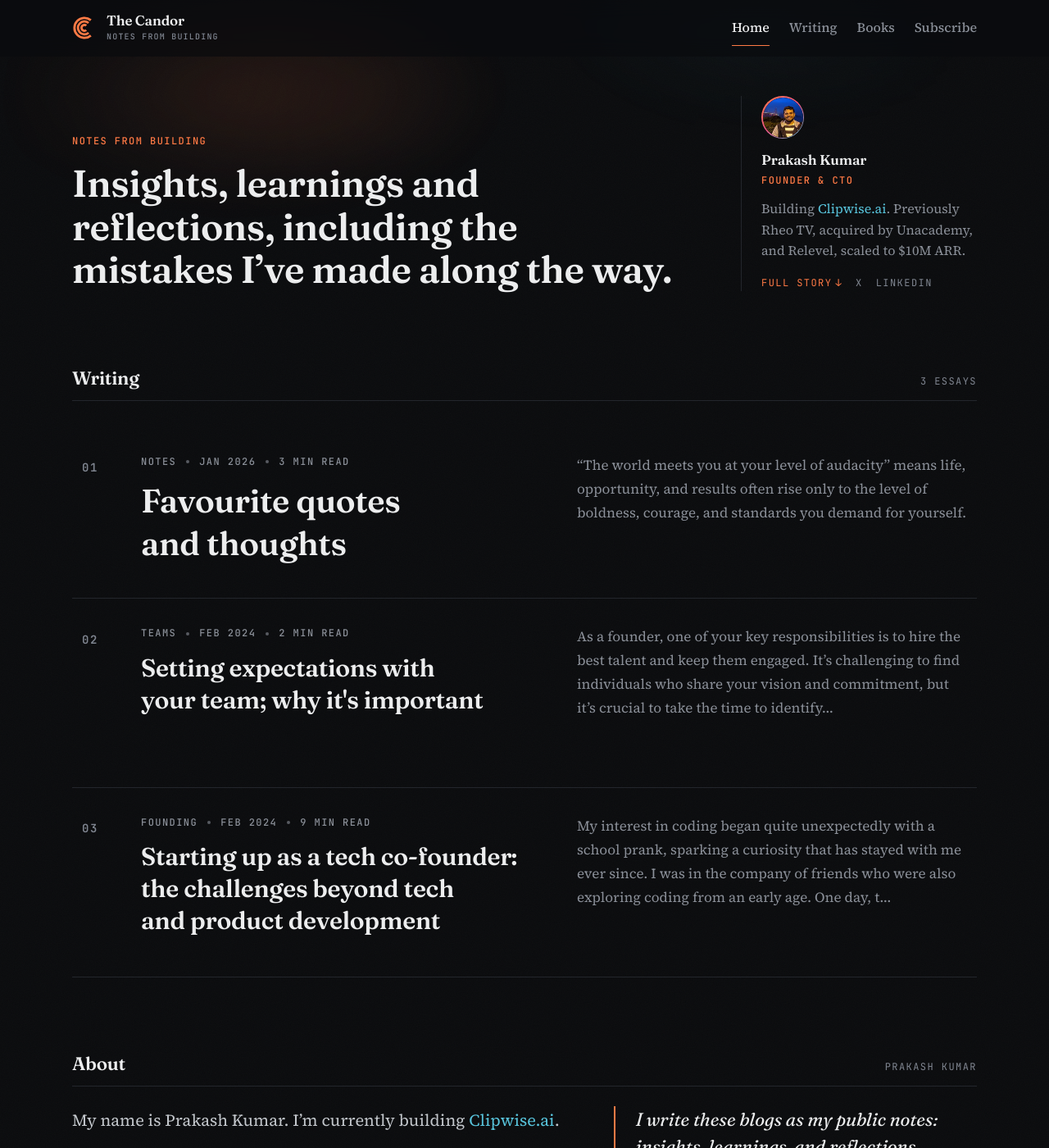
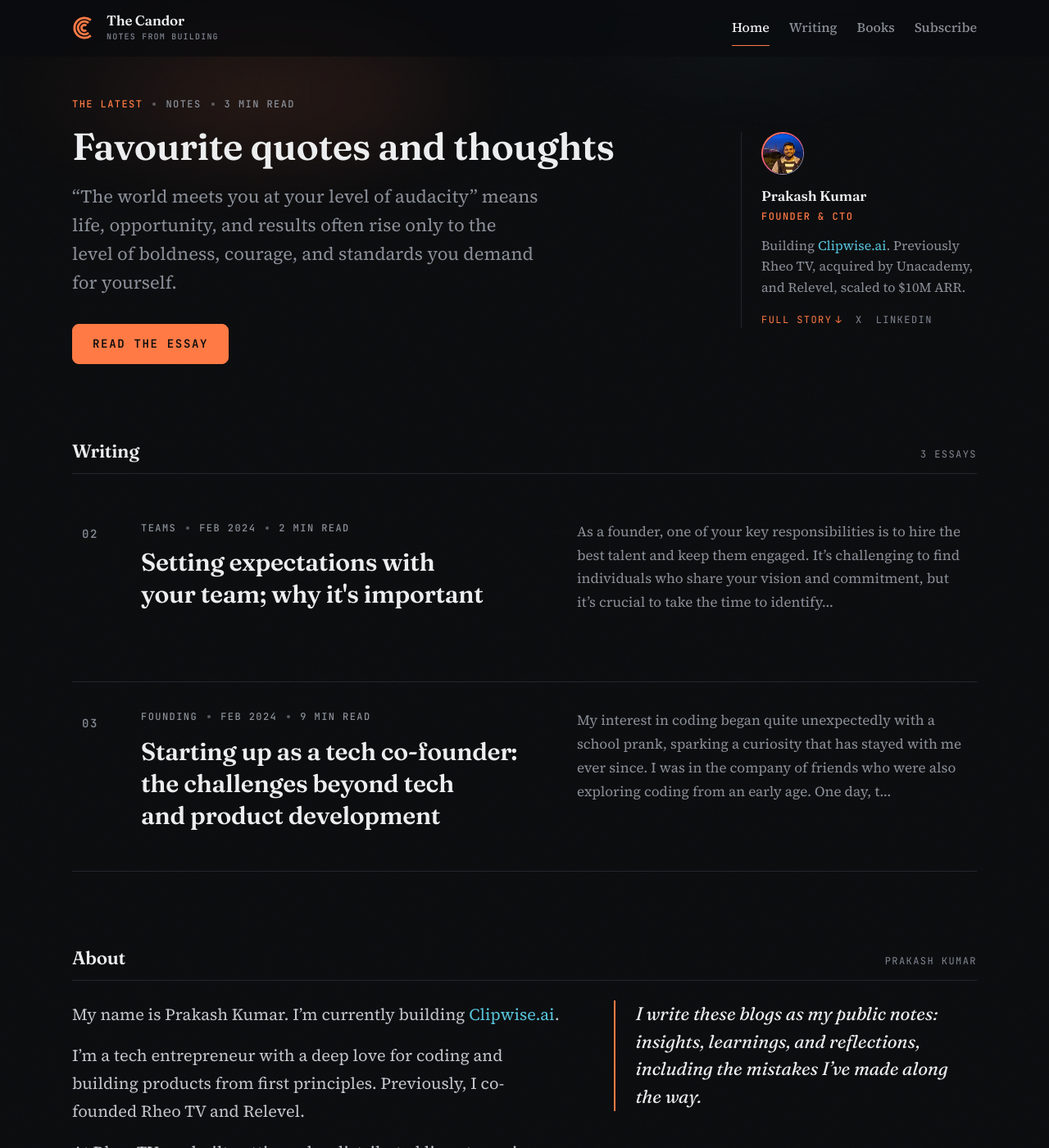
Before and after one commit to prakash09/prakash09.github.io, a Jekyll site: the page built from index.html, in a window 1280 px wide and 1400 px high. Shown: the whole window at 82% size. Built offline with Jekyll 4.4.1, drawn with Linux system fonts in a browser that asks for light colours; the list of posts is cut into pages by our own code.

Commit message:
Lead the home page with the newest essay instead of a statement
The fold is now entry 01 of the index: eyebrow meta, the headline
itself, a short deck, and a Read CTA, with the byline card beside it.
The index below opens at 02 so no post prints twice.

Co-Authored-By: Claude Fable 5 <noreply@anthropic.com>

```diff
--- a/_sass/_home.scss
+++ b/_sass/_home.scss
@@ -3,12 +3,11 @@
 // ============================================================
 //
 // The front page of a blog should be the writing. Earlier versions
-// opened with a wall of biography above the fold, which pushed every
-// essay below it and left the reader nothing to read. So: one line
-// saying what this is, one strip saying who wrote it, and then the
-// essays, immediately, with the weight of a table of contents.
-// The full biography still lives here, in his own words, further down
-// where someone who wants it will go looking.
+// opened with a wall of biography, then with a mission statement — both
+// made the visitor read *about* the writing before reading any of it.
+// Now the fold IS the newest essay: headline, deck, a way in, with the
+// byline card beside it. The rest of the index follows, and the full
+// biography lives further down where someone who wants it will look.
 
 // ---- Lede ----------------------------------------------------
 
@@ -41,15 +40,15 @@
   opacity: 0.75;
 }
 
-// Statement left, identity right. Two columns because one column of
-// text in a 72rem page is a column of text with a 30rem hole beside it.
+// Featured essay left, identity right. Two columns because one column
+// of text in a 72rem page is a column of text with a 30rem hole beside it.
 .lede__grid {
   position: relative;
   z-index: 1;
   display: grid;
   grid-template-columns: minmax(0, 1fr) 18rem;
   gap: var(--sp-9);
-  align-items: end;
+  align-items: center;
 
   @include tablet-down {
     grid-template-columns: 1fr;
@@ -57,17 +56,50 @@
   }
 }
 
-// His own sentence, given the weight of a masthead. Not a product
-// claim, not a positioning line: a description of the writing.
+// The hero is the newest essay, so the biggest type on the site is a
+// headline you can click, not a slogan you can only read.
+.lede__eyebrow {
+  display: flex;
+  align-items: center;
+  flex-wrap: wrap;
+  gap: var(--sp-3);
+  margin: 0 0 var(--sp-4);
+  font-family: var(--font-mono);
+  font-size: var(--fs-micro);
+  font-weight: 500;
+  letter-spacing: var(--tk-micro);
+  text-transform: uppercase;
+  color: var(--c-muted);
+}
+
+.lede__flag {
+  color: var(--c-ember);
+}
+
 .lede__title {
-  margin: 0;
+  margin: 0 0 var(--sp-4);
   font-family: var(--font-display);
   font-size: var(--fs-h1);
   font-weight: 600;
   line-height: var(--lh-tight);
   letter-spacing: var(--tk-tight);
+  text-wrap: balance;
+}
+
+.lede__title-link {
   color: var(--c-ink);
-  text-wrap: balance;
+  transition: color var(--dur-fast) var(--ease);
+
+  &:hover { color: var(--c-ember); }
+}
+
+.lede__deck {
+  margin: 0 0 var(--sp-6);
+  max-width: 38rem;
+  font-size: var(--fs-lead);
+  line-height: 1.6;
+  color: var(--c-muted);
+  text-wrap: pretty;
 }
 
 // ---- Identity ------------------------------------------------
@@ -189,9 +221,9 @@
 // ---- The writing index ---------------------------------------
 // A numbered index, not a stack of cards. The hanging mono numeral is
 // the same device the numbered posts use inside `.prose--numbered`, so
-// the site indexes itself in one voice. Newest is 01 and carries the
-// largest title, which is what a "featured" card was doing before,
-// without repeating the post twice on one page.
+// the site indexes itself in one voice. The newest essay is the hero
+// above — it is 01 — so the index opens at 02 and never prints the
+// same post twice on one page.
 
 // No top border: the section heading already draws one, and two hairlines
 // a few rem apart read as a mistake rather than a rule.
@@ -277,23 +309,6 @@
   color: var(--c-ink);
   text-wrap: balance;
   transition: color var(--dur-fast) var(--ease);
-}
-
-// The newest essay is the one you are most likely to want. It gets the
-// size a featured card used to get, in the row it already occupies,
-// rather than being printed twice on one page.
-.entry--lead .entry__title {
-  font-size: var(--fs-title);
-}
-
-.entry--lead .entry__link {
-  padding-top: var(--sp-7);
-  padding-bottom: var(--sp-7);
-
-  @include tablet-down {
-    padding-top: var(--sp-6);
-    padding-bottom: var(--sp-6);
-  }
 }
 
 .entry__excerpt {
--- a/index.html
+++ b/index.html
@@ -6,13 +6,30 @@ layout: default
   <div class="lede__aurora" aria-hidden="true"></div>
 
   <div class="container container--home lede__grid">
+    {% comment %}
+      The fold is the newest essay, not a mission statement. A visitor
+      landing on a writing site should land on writing: the hero is
+      entry 01 of the index below, given the front page.
+    {% endcomment %}
+    {% assign latest = site.posts.first %}
     <div class="lede__say">
-      <p class="kicker kicker--ember">Notes from building</p>
+      <p class="lede__eyebrow">
+        <span class="lede__flag">The latest</span>
+        {% for category in latest.categories limit: 1 %}
+          <span class="kicker__dot"></span>
+          <span>{{ category }}</span>
+        {% endfor %}
+        <span class="kicker__dot"></span>
+        <span>{{ latest.content | number_of_words | divided_by: 200 | plus: 1 }} min read</span>
+      </p>
 
       <h1 class="lede__title">
-        Insights, learnings and reflections, including the mistakes
-        I&rsquo;ve made along the way.
+        <a class="lede__title-link" href="{{ site.baseurl }}{{ latest.url }}">{{ latest.title }}</a>
       </h1>
+
+      <p class="lede__deck">{{ latest.excerpt | strip_html | strip | truncate: 200 }}</p>
+
+      <a class="btn btn--primary lede__cta" href="{{ site.baseurl }}{{ latest.url }}">Read the essay</a>
     </div>
 
     <aside class="ident">
@@ -62,10 +79,15 @@ layout: default
 
     <ol class="entries">
       {% for post in paginator.posts %}
-        {% comment %} Index numbers keep counting across pages, so 01 is always the newest. {% endcomment %}
+        {% comment %}
+          The newest essay is the hero above, so the index skips it here
+          and opens at 02 — the hero is 01. Numbers keep counting across
+          pages either way.
+        {% endcomment %}
+        {% if paginator.page == 1 and forloop.first %}{% continue %}{% endif %}
         {% assign seen = paginator.page | minus: 1 | times: paginator.per_page %}
         {% assign n = seen | plus: forloop.index %}
-        <li class="entry reveal{% if paginator.page == 1 and forloop.first %} entry--lead{% endif %}">
+        <li class="entry reveal">
           <a class="entry__link" href="{{ site.baseurl }}{{ post.url }}">
             <span class="entry__num" aria-hidden="true">{{ n | prepend: '0' | slice: -2, 2 }}</span>
 
```
